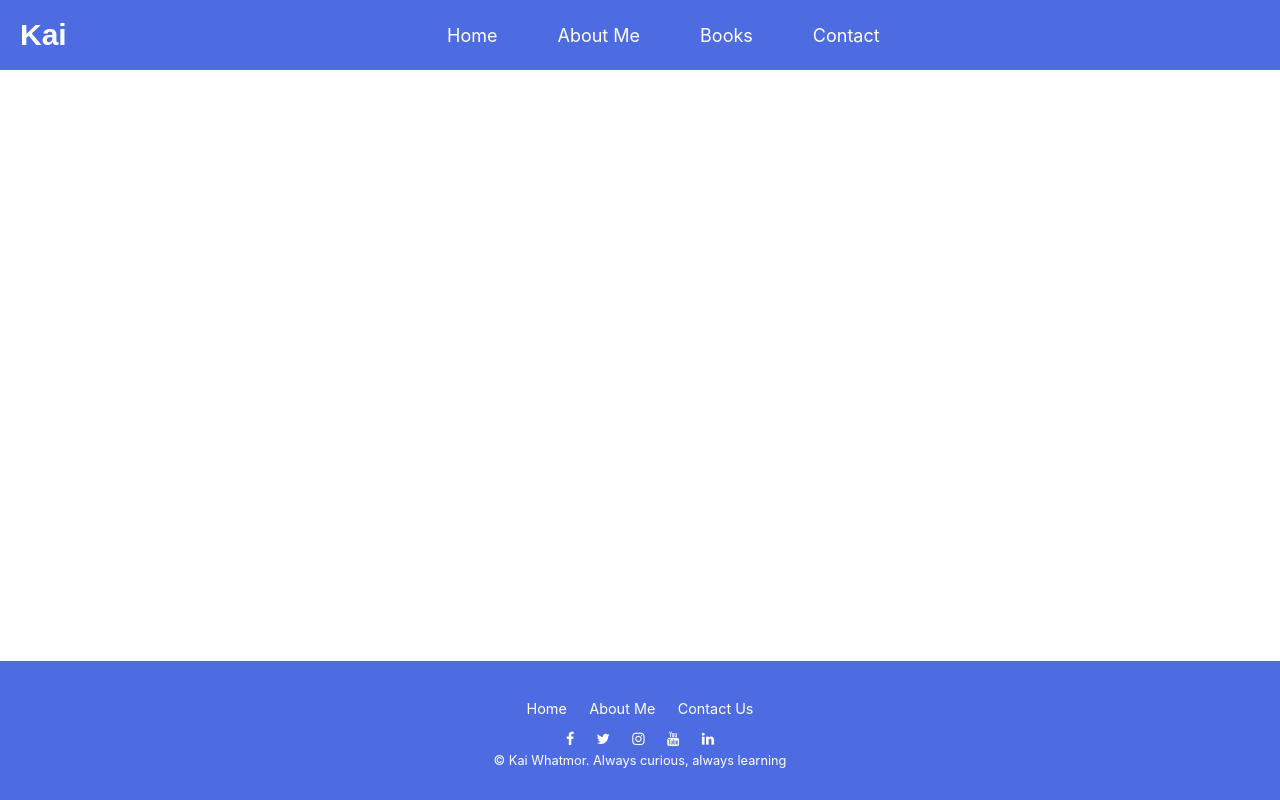
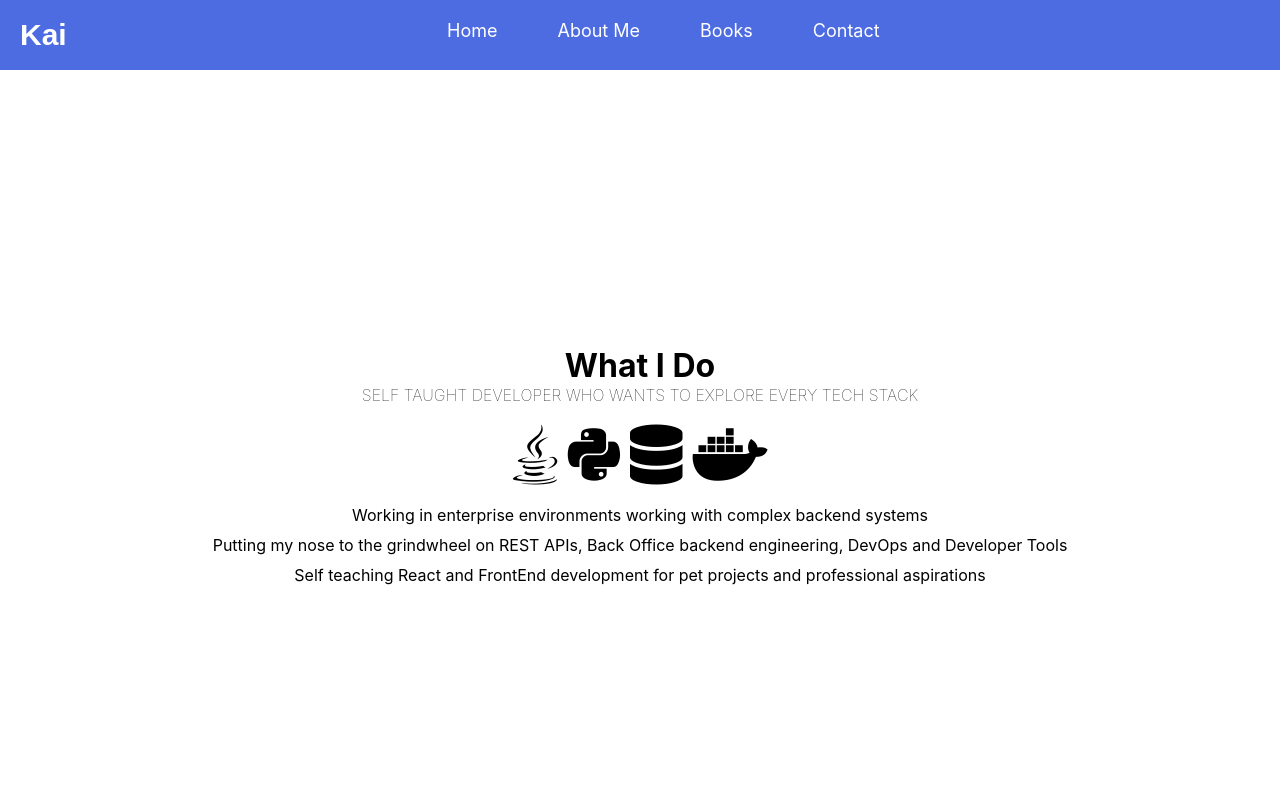
Before and after one commit to KaiOWhatmore/my-react-personal-portfolio-lab, a React (Create React App) app: page /what-i-do in a window 1280 px wide. Shown: the top 800 px of the page. Built offline with nearby package versions, Linux system fonts and the light colour scheme.

Commit message:
get icons working in WhatIDo component

```diff
--- a/public/index.html
+++ b/public/index.html
@@ -25,6 +25,8 @@
       Learn how to configure a non-root public URL by running `npm run build`.
     -->
     <title>React App</title>
+    <link rel="stylesheet" href="https://cdn.jsdelivr.net/gh/FortAwesome/Font-Awesome@5.15.4/css/all.min.css">
+
   </head>
   <body>
     <noscript>You need to enable JavaScript to run this app.</noscript>
--- a/src/App.js
+++ b/src/App.js
@@ -4,6 +4,7 @@ import { Routes, Route } from 'react-router-dom';
 import './App.css';
 import AboutMe from './components/pages/AboutMe';
 import Header from './components/misc/Header';
+import WhatIDo from './components/pages/WhatIDo';
 
 function App() {
   return (
@@ -13,6 +14,7 @@ function App() {
         <Routes>
           <Route path="/home" element={<Header/>} />
           <Route path="/about" element={<AboutMe/>} />
+          <Route path="/what-i-do" element={<WhatIDo/>}/>
           <Route path="/books" element={<div><h1>Books Page</h1><p>Ah, the wonderful world of books</p></div>} />
           <Route path="/contact" element={<div><h1>Contact Us</h1><p>Get in touch with us.</p></div>} />
         </Routes>
--- a/src/components/misc/Header.jsx
+++ b/src/components/misc/Header.jsx
@@ -1,6 +1,5 @@
-import React from 'react'
-import { Link } from "react-router-dom"
-import './Header.css'
+import React from 'react';
+import './Header.css';
 
 function Header() {
     return (
--- a/src/components/navigations/Footer.jsx
+++ b/src/components/navigations/Footer.jsx
@@ -31,7 +31,7 @@ function Footer() {
                     </li>
                 </ul>
 
-                <p>&copy;  Kai Whatmor.  Always curious, always learning</p>
+                <p>&copy;  Kai Whatmore.  Always curious, always learning</p>
             </div>
         </footer>
     )
--- a/src/components/pages/WhatIDo.css
+++ b/src/components/pages/WhatIDo.css
@@ -18,6 +18,7 @@
     justify-content: center;
     gap: 10px; /* Adjust the gap as needed */
     margin-bottom: 20px; /* Adjust as needed */
+    font-size: 60px;
   }
 
   ul {
--- a/src/components/pages/WhatIDo.jsx
+++ b/src/components/pages/WhatIDo.jsx
@@ -5,11 +5,13 @@ const WhatIDo = () => {
   return (
     <div className="what-i-do-container">
       <h1>What I Do</h1>
-      <p className="subtitle">SELF TAUGHT CRAZY DEVELOPER WHO WANTS TO EXPLORE EVERY TECH STACK</p>
+      <p className="subtitle">SELF TAUGHT DEVELOPER WHO WANTS TO EXPLORE EVERY TECH STACK</p>
       <div className="icons">
         {/* Replace 'faJava' with the correct class names for your icons */}
-        <i className="faJava"></i>
-        <i className="faPython"></i>
+        <i className="fab fa-java"></i>
+        <i className="fab fa-python"></i>
+        <i className="fas fa-database"></i>
+        <i className="fab fa-docker"></i>
         {/* ... all your other icons */}
       </div>
       <ul>
```
